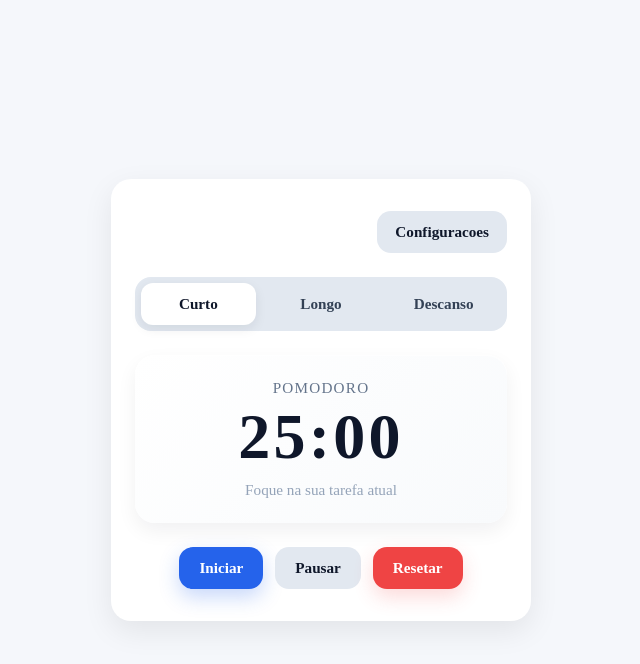
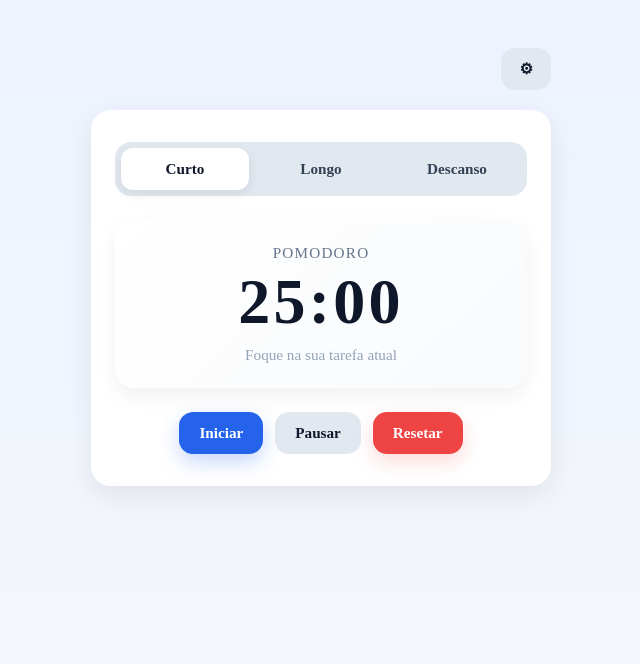
Before and after one commit to LuizOtavioTG/pomodoro-timer, an Angular app in the folder frontend/pomodoro-frontend/: page / in a window 1280 px wide. Shown: the top 664 px of the page, without its empty margins (319-959 px from the left). Built offline with nearby package versions, Linux system fonts and the light colour scheme.

Commit message:
refactor: move settings trigger outside the timer container

```diff
--- a/frontend/pomodoro-frontend/src/app/pomodoro-container/pomodoro-container.html
+++ b/frontend/pomodoro-frontend/src/app/pomodoro-container/pomodoro-container.html
@@ -1,14 +1,16 @@
-<div class="pomodoro-container">
-  <div class="container-header">
+<div class="pomodoro-layout">
+  <div class="page-toolbar">
     <button
       type="button"
       class="settings-button"
+      aria-label="Abrir configuracoes"
       (click)="openSettingsModal()"
     >
-      Configuracoes
+      ⚙
     </button>
   </div>
 
+  <div class="pomodoro-container">
     <app-session-selector
       [selectedSession]="pomodoroTimer.selectedSession"
       (sessionSelected)="onSessionSelected($event)"
@@ -21,6 +23,7 @@
       (pauseClicked)="pomodoroTimer.pause()"
       (resetClicked)="pomodoroTimer.reset()"
     ></app-timer-controls>
+  </div>
 </div>
 
 <app-modal
--- a/frontend/pomodoro-frontend/src/app/pomodoro-container/pomodoro-container.scss
+++ b/frontend/pomodoro-frontend/src/app/pomodoro-container/pomodoro-container.scss
@@ -1,16 +1,29 @@
 :host {
   display: flex;
   justify-content: center;
-  align-items: center;
+  align-items: flex-start;
   min-height: 100vh;
-  background: #f5f7fb;
-  padding: 24px;
+  background: linear-gradient(180deg, #edf3ff 0%, #f5f7fb 100%);
+  padding: 48px 24px 24px;
   box-sizing: border-box;
+}
+
+.pomodoro-layout {
+  width: 100%;
+  max-width: 460px;
+  display: flex;
+  flex-direction: column;
+  gap: 20px;
+}
+
+.page-toolbar {
+  width: 100%;
+  display: flex;
+  justify-content: flex-end;
 }
 
 .pomodoro-container {
   width: 100%;
-  max-width: 420px;
   background: #ffffff;
   border-radius: 20px;
   padding: 32px 24px;
@@ -19,12 +32,6 @@
   flex-direction: column;
   align-items: center;
   gap: 24px;
-}
-
-.container-header {
-  width: 100%;
-  display: flex;
-  justify-content: flex-end;
 }
 
 .settings-button,
@@ -91,7 +98,11 @@
 }
 
 @media (max-width: 640px) {
-  .container-header {
+  :host {
+    padding: 20px 16px 16px;
+  }
+
+  .page-toolbar {
     justify-content: stretch;
   }
 
```
Lines whose indentation alone changed are shown as unchanged.
